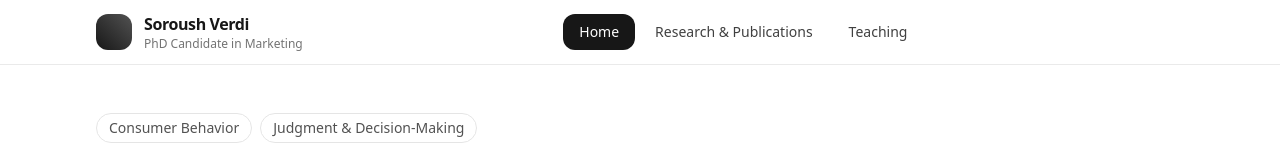
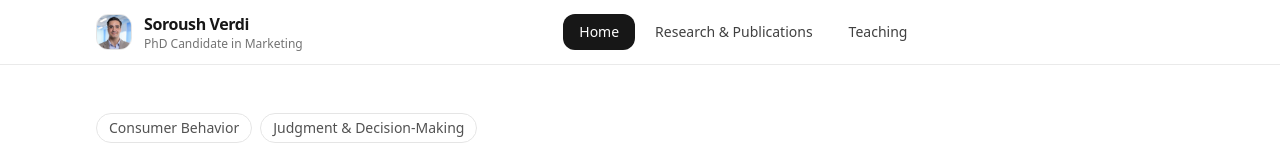
Before and after one commit to soroushverdi/soroushverdi.github.io, a React (Vite) app: page / in a window 1280 px wide. Shown: the top 158 px of the page. Built offline with nearby package versions, Linux system fonts and the light colour scheme.

Commit message:
Update MarketingPhDWebsite.tsx

```diff
--- a/src/MarketingPhDWebsite.tsx
+++ b/src/MarketingPhDWebsite.tsx
@@ -90,7 +90,12 @@ function Header({ current, setCurrent }: { current: string; setCurrent: (key: st
       <Container>
         <div className="flex items-center justify-between py-3">
           <div className="flex items-center gap-3">
-            <div className="h-9 w-9 rounded-xl bg-gradient-to-tr from-neutral-900 to-neutral-600 dark:from-neutral-200 dark:to-neutral-500" />
+            <img
+  src="/headshot.jpg"            // or your external URL
+  alt="Soroush Verdi"
+  className="h-9 w-9 rounded-xl object-cover border border-neutral-200 dark:border-neutral-700"
+/>
+
             <div className="flex flex-col">
               <span className="text-base font-semibold tracking-tight text-neutral-900 dark:text-white">Soroush Verdi</span>
               <span className="text-xs text-neutral-500 dark:text-neutral-400">PhD Candidate in Marketing</span>
```
